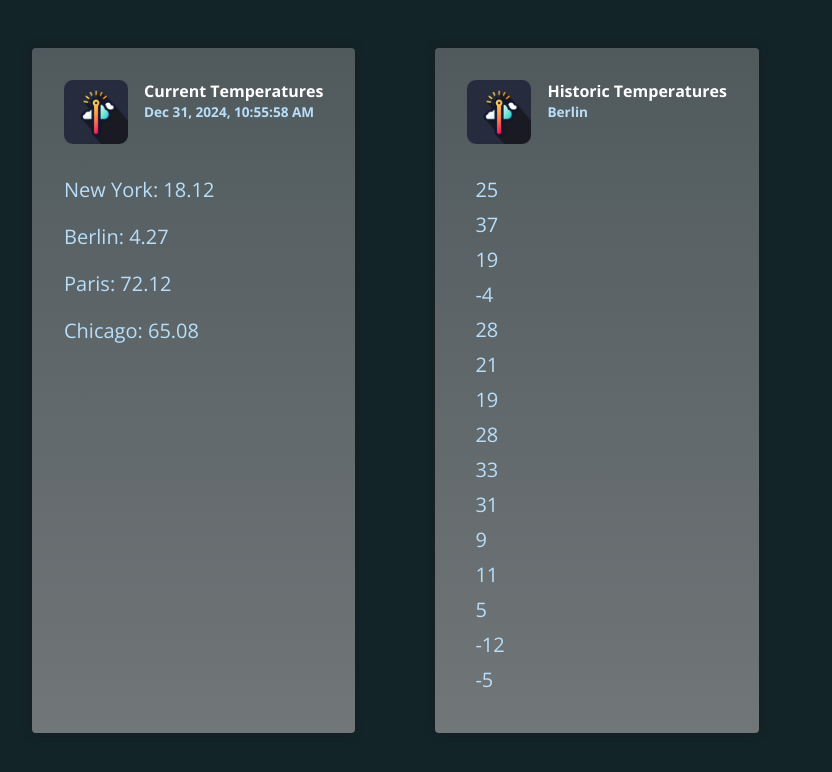
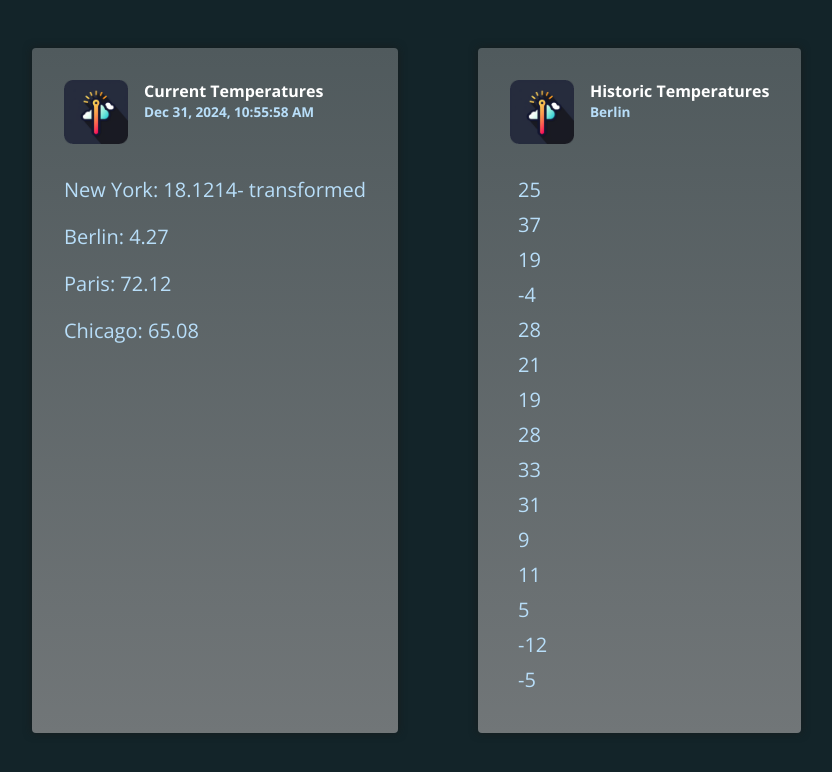
Before and after one commit to Tudor-debug819/AngularProject6, an Angular app: page / in a window 1280 px wide. Shown: the top 772 px of the page, without its empty margins (168-1000 px from the left). Built offline with nearby package versions, Linux system fonts and the light colour scheme.

Commit message:
adding custom pipe

```diff
--- a/src/app/app.component.html
+++ b/src/app/app.component.html
@@ -7,7 +7,7 @@
         <p>{{ currentDate | date : "medium" }}</p>
       </div>
     </header>
-    <p>New York: {{ currentTemperaturs.newYork | number : "1.1-2" }}</p>
+    <p>New York: {{ currentTemperaturs.newYork | temp }}</p>
     <p>Berlin: {{ currentTemperaturs.berlin | number : "1.1-2" }}</p>
     <p>Paris: {{ currentTemperaturs.paris | number : "1.1-2" }}</p>
     <p>Chicago: {{ currentTemperaturs.chicago | number : "1.1-2" }}</p>
--- a/src/app/app.component.ts
+++ b/src/app/app.component.ts
@@ -1,11 +1,12 @@
 import { DatePipe, DecimalPipe } from '@angular/common';
 import { Component } from '@angular/core';
+import { TemperaturePipe } from './temperature.pipe';
 
 @Component({
   selector: 'app-root',
   standalone: true,
   templateUrl: './app.component.html',
-  imports: [DatePipe, DecimalPipe]
+  imports: [DatePipe, DecimalPipe, TemperaturePipe]
 })
 export class AppComponent {
   currentDate = new Date();
--- /dev/null
+++ b/src/app/temperature.pipe.ts
@@ -0,0 +1,13 @@
+import { Pipe, PipeTransform } from '@angular/core';
+
+@Pipe({
+    name: 'temp',
+    standalone: true
+})
+
+export class TemperaturePipe implements PipeTransform {
+    transform(value: any, ...args: any[]) {
+        return value + '- transformed';
+    }
+
+}
```
